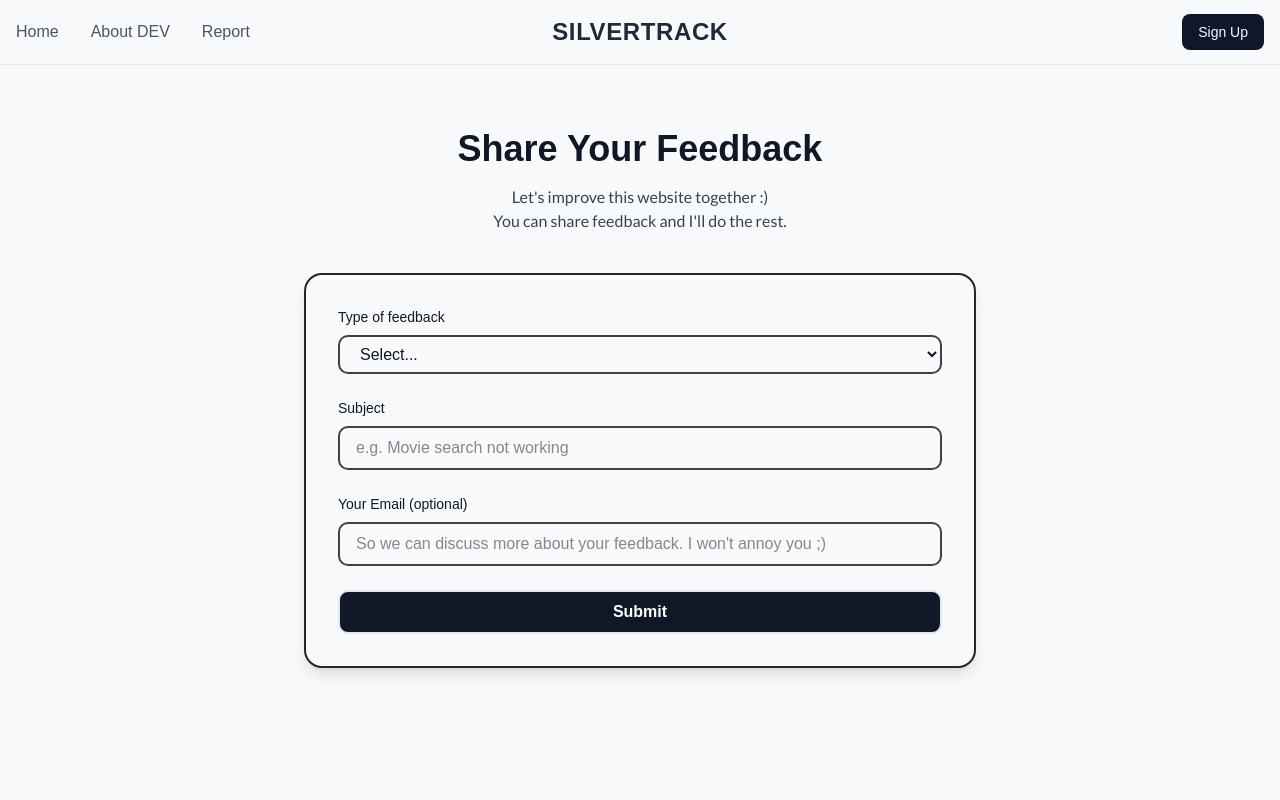
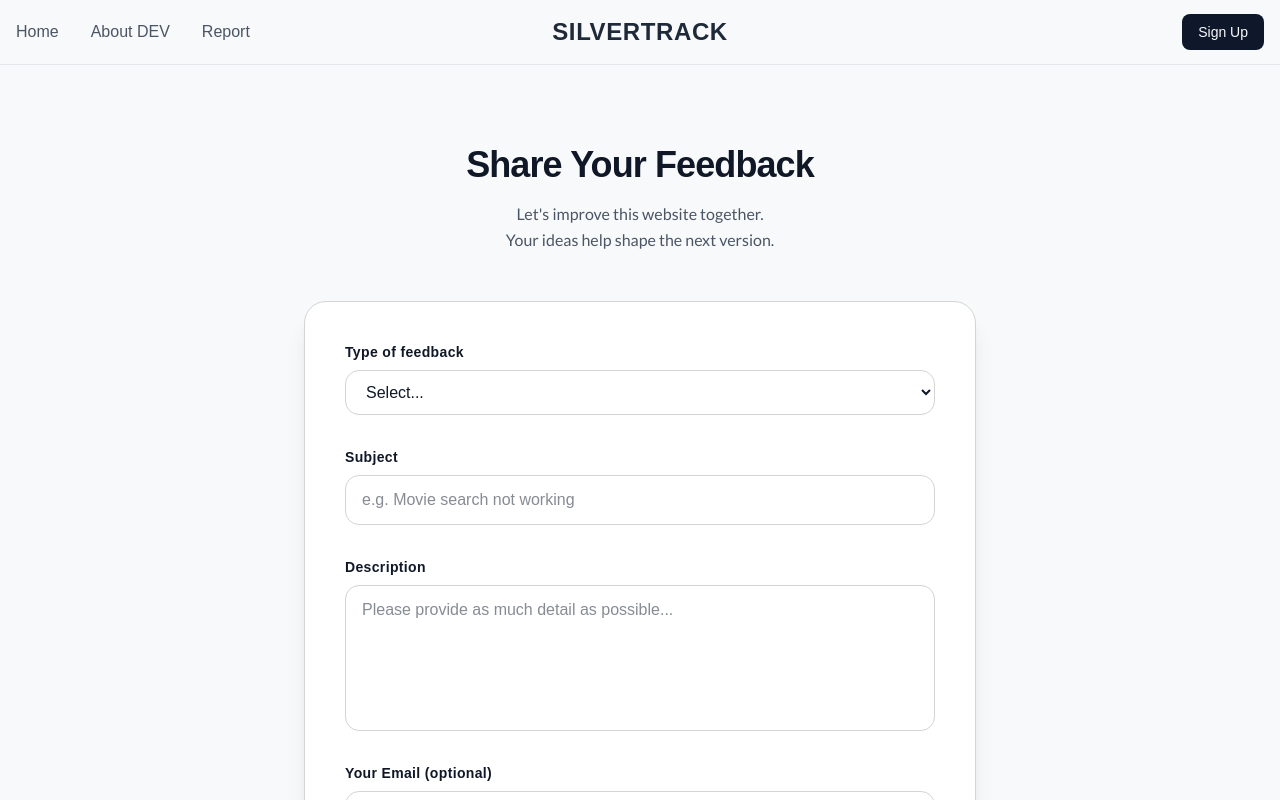
Before and after one commit to balajiNadar08/SilverTrack, a Next.js app in the folder frontend/: page /report in a window 1280 px wide. Shown: the top 800 px of the page. Built offline with nearby package versions, Linux system fonts and the light colour scheme; a web font is replaced by a local one.

Commit message:
Report page completed

```diff
--- a/frontend/src/app/report/page.tsx
+++ b/frontend/src/app/report/page.tsx
@@ -1,6 +1,7 @@
 "use client";
 
 import { Zalando_Sans_Expanded, Lato } from "next/font/google";
+import { useState, FormEvent } from "react";
 
 const zalando = Zalando_Sans_Expanded({
   subsets: ["latin"],
@@ -16,57 +17,152 @@
 });
 
 const Page = () => {
+  const [feedbackType, setFeedbackType] = useState("");
+  const [subject, setSubject] = useState("");
+  const [description, setDescription] = useState("");
+  const [email, setEmail] = useState("");
+
+  const [loading, setLoading] = useState(false);
+  const [status, setStatus] = useState<"idle" | "success" | "error">("idle");
+
+  const handleSubmit = async (e: FormEvent<HTMLFormElement>) => {
+    e.preventDefault();
+    setLoading(true);
+    setStatus("idle");
+
+    try {
+      const res = await fetch("https://formspree.io/f/xvzbqrok", {
+        method: "POST",
+        headers: {
+          Accept: "application/json",
+          "Content-Type": "application/x-www-form-urlencoded",
+        },
+        body: new URLSearchParams({
+          feedbackType,
+          subject,
+          description,
+          email,
+        }).toString(),
+      });
+
+      if (res.ok) {
+        setStatus("success");
+        setFeedbackType("");
+        setSubject("");
+        setDescription("");
+        setEmail("");
+      } else {
+        setStatus("error");
+      }
+    } catch (err) {
+      setStatus("error");
+    } finally {
+      setLoading(false);
+    }
+  };
+
   return (
     <div
-      className={`${zalando.className} min-h-screen bg-[#F8F9FA] text-gray-900 flex flex-col items-center px-6 py-16`}
+      className={`${zalando.className} min-h-screen bg-[#F8F9FA] text-gray-900 flex items-center justify-center px-4 sm:px-6 py-12 sm:py-20`}
     >
-      <div className="max-w-2xl w-full">
-        <h1 className="text-4xl font-bold mb-4 text-center">
-          Share Your Feedback
-        </h1>
+      <div className="w-full max-w-2xl">
+        <div className="text-center mb-12">
+          <h1 className="text-3xl sm:text-4xl font-bold tracking-tight">
+            Share Your Feedback
+          </h1>
 
-        <div className={`text-center text-gray-700 mb-10 ${lato.className}`}>
-          <p>Let's improve this website together :)</p>
-          <p>You can share feedback and I'll do the rest.</p>
+          <div
+            className={`mt-4 text-gray-600 text-sm sm:text-base leading-relaxed ${lato.className}`}
+          >
+            <p>Let's improve this website together.</p>
+            <p>Your ideas help shape the next version.</p>
+          </div>
         </div>
 
-        <form className="space-y-6 bg-[#F8F9FA] border-2 p-8 rounded-2xl border-neutral-800 shadow-lg">
+        <form
+          onSubmit={handleSubmit}
+          className="space-y-8 bg-white border border-neutral-300 p-6 sm:p-10 rounded-3xl shadow-xl"
+        >
           <div className="flex flex-col gap-2">
-            <label className="text-sm text-gray-900">Type of feedback</label>
-            <select className="bg-[#F8F9FA] text-gray-900 border-2 border-neutral-700 rounded-lg px-4 py-2 focus:outline-none focus:ring-2 focus:ring-white">
-              <option>Select...</option>
-              <option>Bug Report</option>
-              <option>Suggestion for improvement</option>
-              <option>Other</option>
+            <label className="text-sm font-semibold tracking-wide">
+              Type of feedback
+            </label>
+            <select
+              value={feedbackType}
+              onChange={(e) => setFeedbackType(e.target.value)}
+              className="bg-white border border-neutral-300 rounded-xl px-4 py-3 text-sm cursor-pointer sm:text-base focus:outline-none focus:ring-2 focus:ring-gray-900 focus:border-gray-900 transition"
+              required
+            >
+              <option value="" disabled>
+                Select...
+              </option>
+              <option value="bug_report">Bug Report</option>
+              <option value="suggestion">Suggestion</option>
+              <option value="other">Other</option>
             </select>
           </div>
 
           <div className="flex flex-col gap-2">
-            <label className="text-sm text-gray-900">Subject</label>
+            <label className="text-sm font-semibold tracking-wide">
+              Subject
+            </label>
             <input
               type="text"
               placeholder="e.g. Movie search not working"
-              className="bg-[#F8F9FA] text-gray-900 border-2 border-neutral-700 rounded-lg px-4 py-2 focus:outline-none focus:ring-2 focus:ring-white"
+              value={subject}
+              onChange={(e) => setSubject(e.target.value)}
+              className="bg-white border border-neutral-300 rounded-xl px-4 py-3 text-sm sm:text-base focus:outline-none focus:ring-2 focus:ring-gray-900 focus:border-gray-900 transition"
+              required
             />
           </div>
 
           <div className="flex flex-col gap-2">
-            <label className="text-sm text-gray-900">
+            <label className="text-sm font-semibold tracking-wide">
+              Description
+            </label>
+
+            <textarea
+              rows={5}
+              placeholder="Please provide as much detail as possible..."
+              value={description}
+              onChange={(e) => setDescription(e.target.value)}
+              className="bg-white border border-neutral-300 rounded-xl px-4 py-3 text-sm sm:text-base resize-none focus:outline-none focus:ring-2 focus:ring-gray-900 focus:border-gray-900 transition"
+              required
+            />
+          </div>
+
+          <div className="flex flex-col gap-2">
+            <label className="text-sm font-semibold tracking-wide">
               Your Email (optional)
             </label>
             <input
               type="email"
-              placeholder="So we can discuss more about your feedback. I won't annoy you ;)"
-              className="bg-[#F8F9FA] text-gray-900 border-2 border-neutral-700 rounded-lg px-4 py-2 focus:outline-none focus:ring-2 focus:ring-white"
+              placeholder="So we can follow up..."
+              value={email}
+              onChange={(e) => setEmail(e.target.value)}
+              className="bg-white border border-neutral-300 rounded-xl px-4 py-3 text-sm sm:text-base focus:outline-none focus:ring-2 focus:ring-gray-900 focus:border-gray-900 transition"
             />
           </div>
 
           <button
             type="submit"
-            className="w-full bg-gray-900 text-white border-2 font-semibold py-2 rounded-lg cursor-pointer hover:bg-neutral-200 hover:text-gray-900 hover:border-gray-900 transition-all duration-200"
+            disabled={loading}
+            className="w-full bg-gray-900 text-white font-semibold py-3 rounded-xl text-sm sm:text-base hover:bg-gray-800 active:scale-[0.98] transition-all duration-200 disabled:opacity-50 disabled:cursor-not-allowed"
           >
-            Submit
+            {loading ? "Submitting..." : "Submit Feedback"}
           </button>
+
+          {status === "success" && (
+            <p className="text-green-600 text-sm text-center">
+              Feedback sent successfully. Thank you!
+            </p>
+          )}
+
+          {status === "error" && (
+            <p className="text-red-600 text-sm text-center">
+              Something went wrong. Please try again.
+            </p>
+          )}
         </form>
       </div>
     </div>
```
